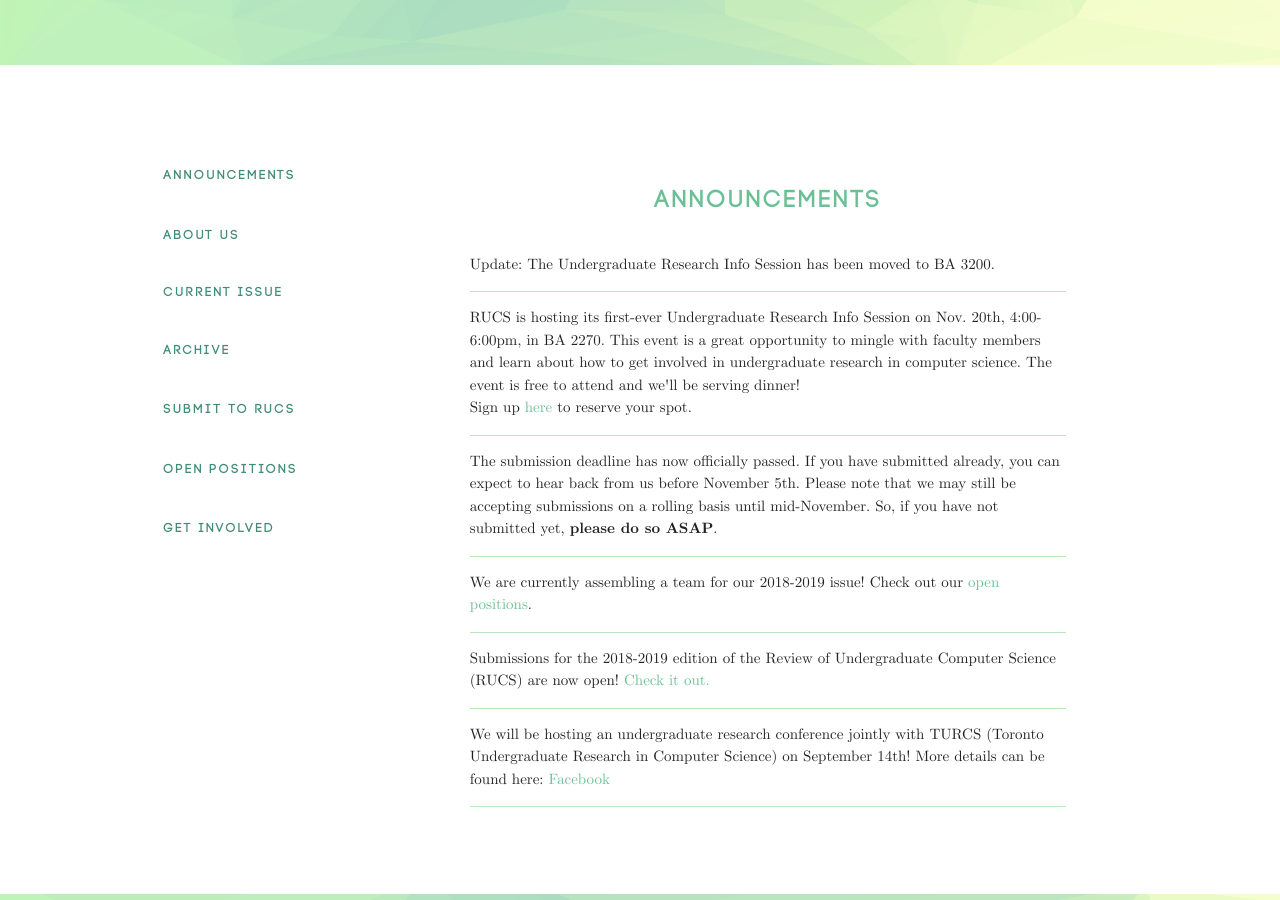
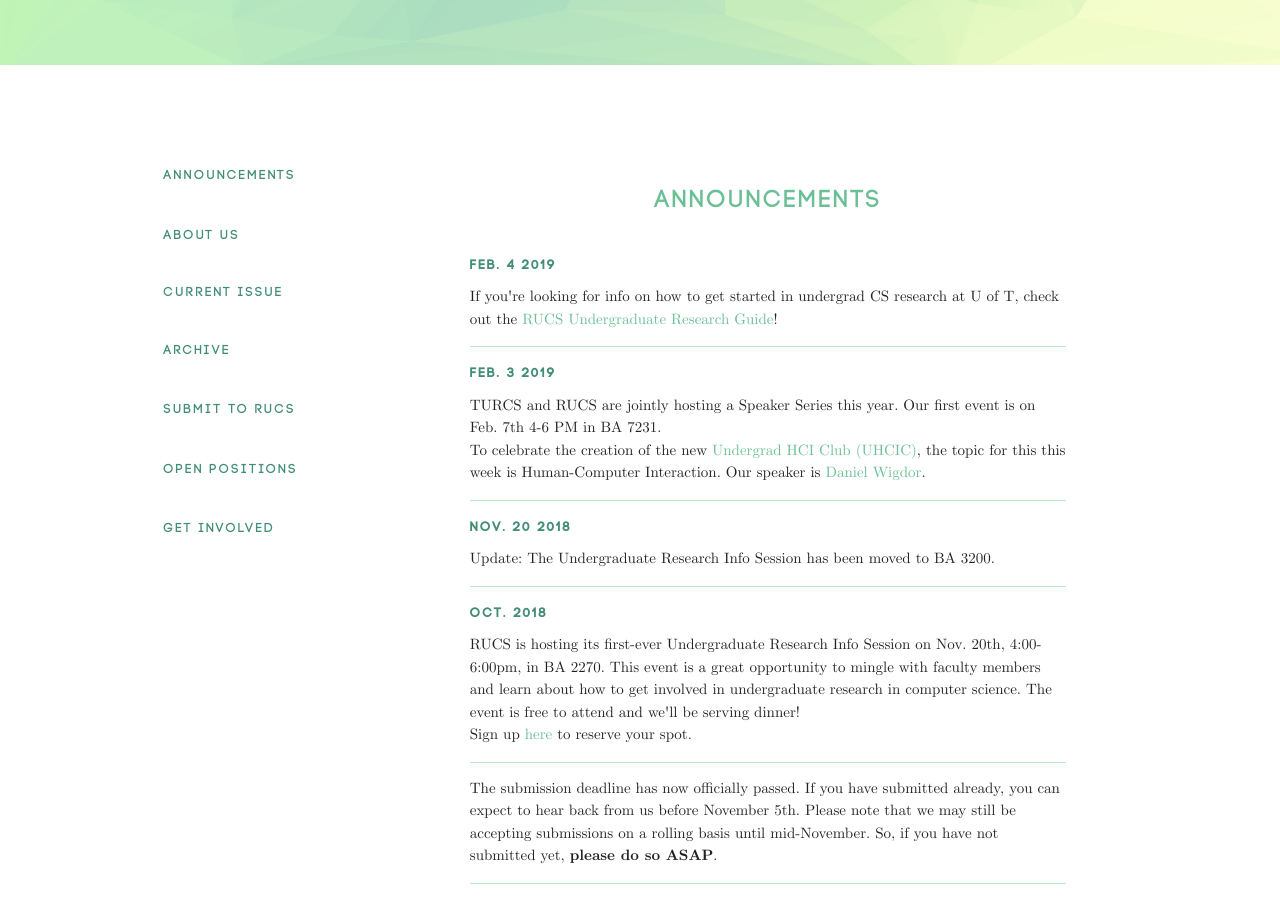
Before and after one commit to rucs-uoft/rucs-uoft.github.io, a Jekyll site: the page built from index.html, in a window 1280 px wide and 900 px high, scrolled down 835 px. Built offline with Jekyll 4.4.1, drawn with Linux system fonts in a browser that asks for light colours; nearby versions of some CDN libraries; comment, search, counter and statistics services are not loaded.

Commit message:
update news section

```diff
--- a/_includes/news.html
+++ b/_includes/news.html
@@ -3,10 +3,23 @@
 		<h3>Announcements</h3>
 	</div>
 	<p>
+		<div style="padding-bottom:10px"><b class="toc-title">Feb. 4 2019</b></div>
+		If you're looking for info on how to get started in undergrad CS research at U of T, check out the <a target="_blank" href="/assets/info/Undergraduate-Research-Guide.pdf">RUCS Undergraduate Research Guide</a>!
+</p>
+<hr>
+	<p>
+		<div style="padding-bottom:10px"><b class="toc-title">Feb. 3 2019</b></div>
+		TURCS and RUCS are jointly hosting a Speaker Series this year. Our first event is on Feb. 7th 4-6 PM in BA 7231. <br>
+		To celebrate the creation of the new <a target="_blank" href="https://www.facebook.com/UndergradHCIClub">Undergrad HCI Club (UHCIC)</a>, the topic for this this week is Human-Computer Interaction. Our speaker is <a target="_blank" href="http://www.dgp.toronto.edu/~dwigdor/">Daniel Wigdor</a>.
+</p>
+<hr>
+	<p>
+		<div style="padding-bottom:10px"><b class="toc-title">Nov. 20 2018</b></div>
 		Update: The Undergraduate Research Info Session has been moved to BA 3200.
 </p>
 <hr>
 	<p>
+		<div style="padding-bottom:10px"><b class="toc-title">Oct. 2018</b></div>
 		RUCS is hosting its first-ever Undergraduate Research Info Session on Nov. 20th, 4:00-6:00pm, in BA 2270. This event is a great opportunity to mingle with faculty members and learn about how to get involved in undergraduate research in computer science.
 The event is free to attend and we'll be serving dinner! <br>
 Sign up <a href="https://goo.gl/forms/O3mfztcbK9ueQVby1" target="_blank">here</a> to reserve your spot.
```
Also changed, not shown: 1 other file.
